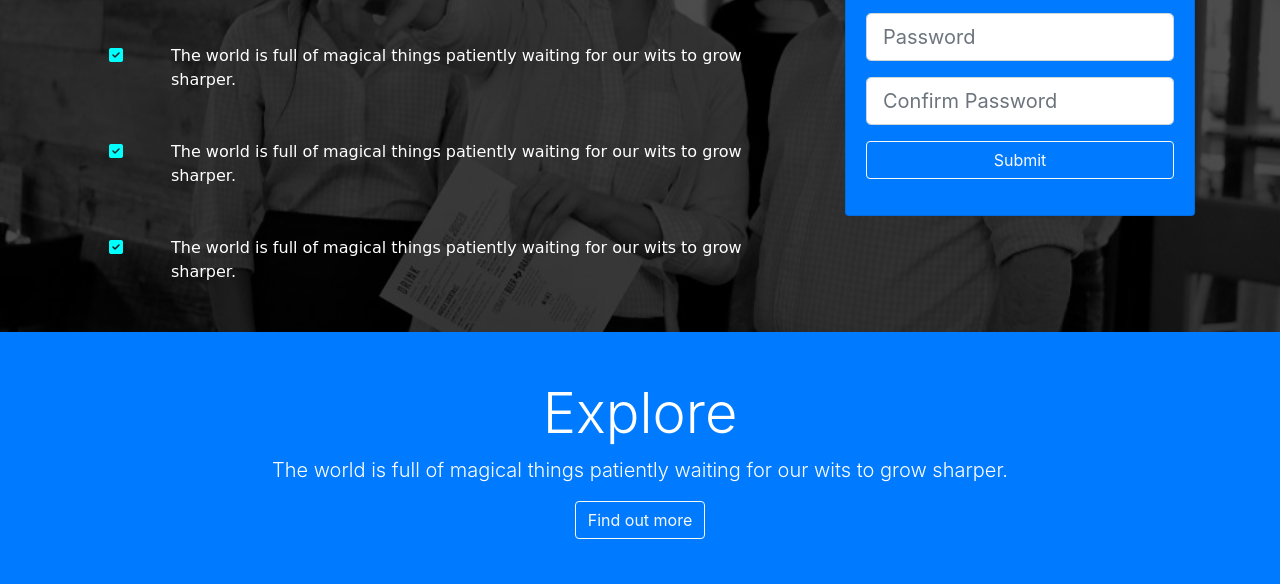
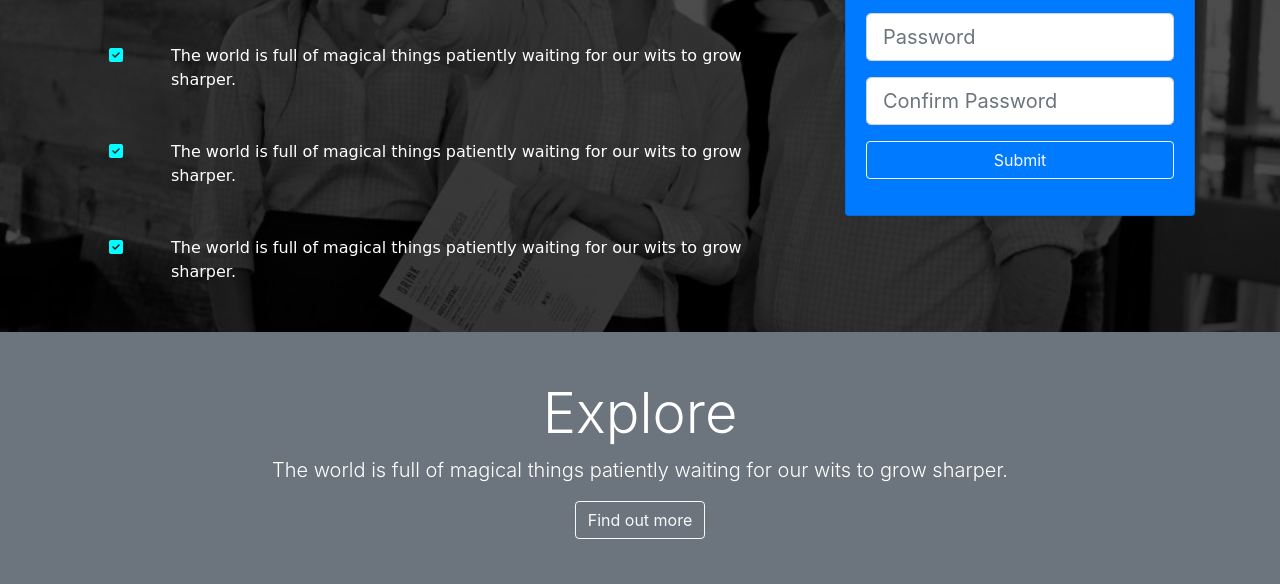
Before and after one commit to PadmaRaman/Site_WebPage, a plain HTML site: page docs/index.html in a window 1280 px wide. Shown: the part 368-952 px from the top of the page. Drawn offline with nearby package versions, Linux system fonts and the light colour scheme.

Commit message:
Changed the color from primary to secondary in index.html

```diff
--- a/docs/index.html
+++ b/docs/index.html
@@ -114,7 +114,7 @@
 	</header>
 
 <!---Explore head-->
-	<section id="section-head-explore" class="bg-primary">
+	<section id="section-head-explore" class="bg-secondary">
 		<div class="container">
 			<div class="row">
 				<div class="col text-center py-5">
```
